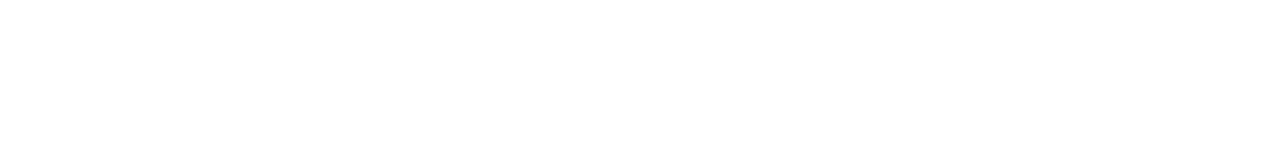
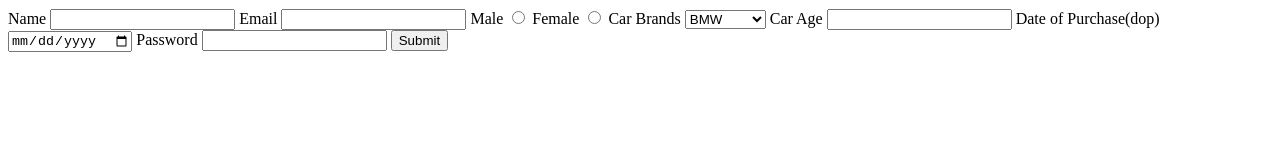
Before and after one commit to acciojob/car-insurance-form-VenkataReddyPadala, a website: page main.html in a window 1280 px wide. Drawn offline with Linux system fonts and the light colour scheme.

Commit message:
created a submission

```diff
--- a/main.html
+++ b/main.html
@@ -8,7 +8,30 @@
 
 <body>
 	<!-- the entire body must be written by student -->
-    <script type="text/javascript" src="./script.js">
+    <form action="" method="post">
+		<label for="name">Name</label>
+		<input type="text" id="name" required/>
+		<label for="email" >Email</label>
+		<input type="email" id="email" required/>
+		<label for="gender_m">Male</label>
+		<input type="radio" id="gender_m" name="gender" required/>
+		<label for="gender_f">Female</label>
+		<input type="radio" id="gender_f" name="gender" required/>
+		<label for="cars">Car Brands</label>
+		<select id="cars">
+			<option value="BMW">BMW</option>
+			<option value="Audi">Audi</option>
+			<option value="Mercedez">Mercedez</option>
+		</select>
+		<label for="carage" >Car Age</label>
+		<input type="number" id="carage" required/>
+		<label for="dop" >Date of Purchase(dop)</label>
+		<input type="date" id="dop" required/>
+		<label for="password" >Password</label>
+		<input type="password" id="password" required/>
+		<input type="submit" />
+	</form>
+	<script type="text/javascript" src="./script.js">
 </script>
 
 </body>
```
